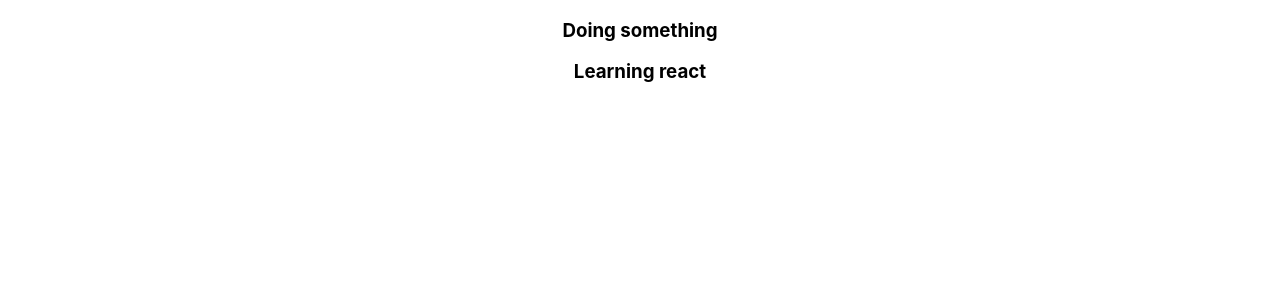
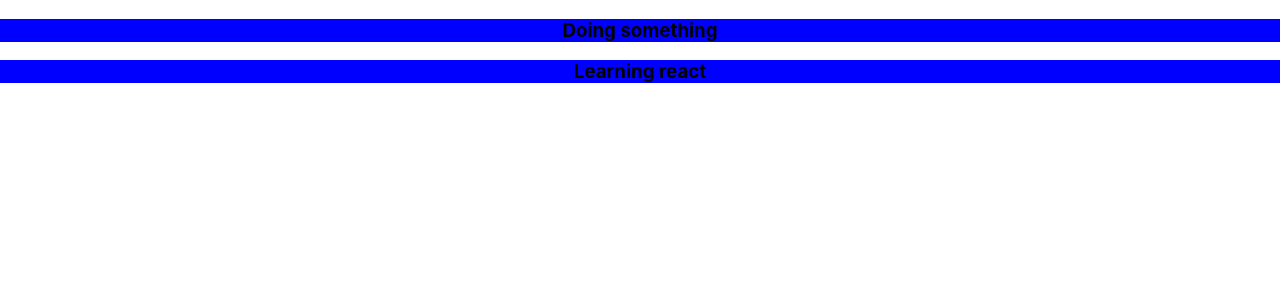
Before and after one commit to XXalchemist/Learning_React, a React (Create React App) app: page / in a window 1280 px wide. Shown: the top 300 px of the page. Built offline with nearby package versions, Linux system fonts and the light colour scheme.

Commit message:
added inline css

```diff
--- a/src/components/TodoItems.js
+++ b/src/components/TodoItems.js
@@ -5,7 +5,7 @@ import propTypes from 'prop-types'
 class TodoItems extends Component {
     render() {
         return (
-            <div>
+            <div style= {{ backgroundColor: 'Blue'}}>
                 <h3>{ this.props.todo.title }</h3>
             </div>
         );
```
Also changed, not shown: 1 other file (tests, documents, lock files or other folders).
